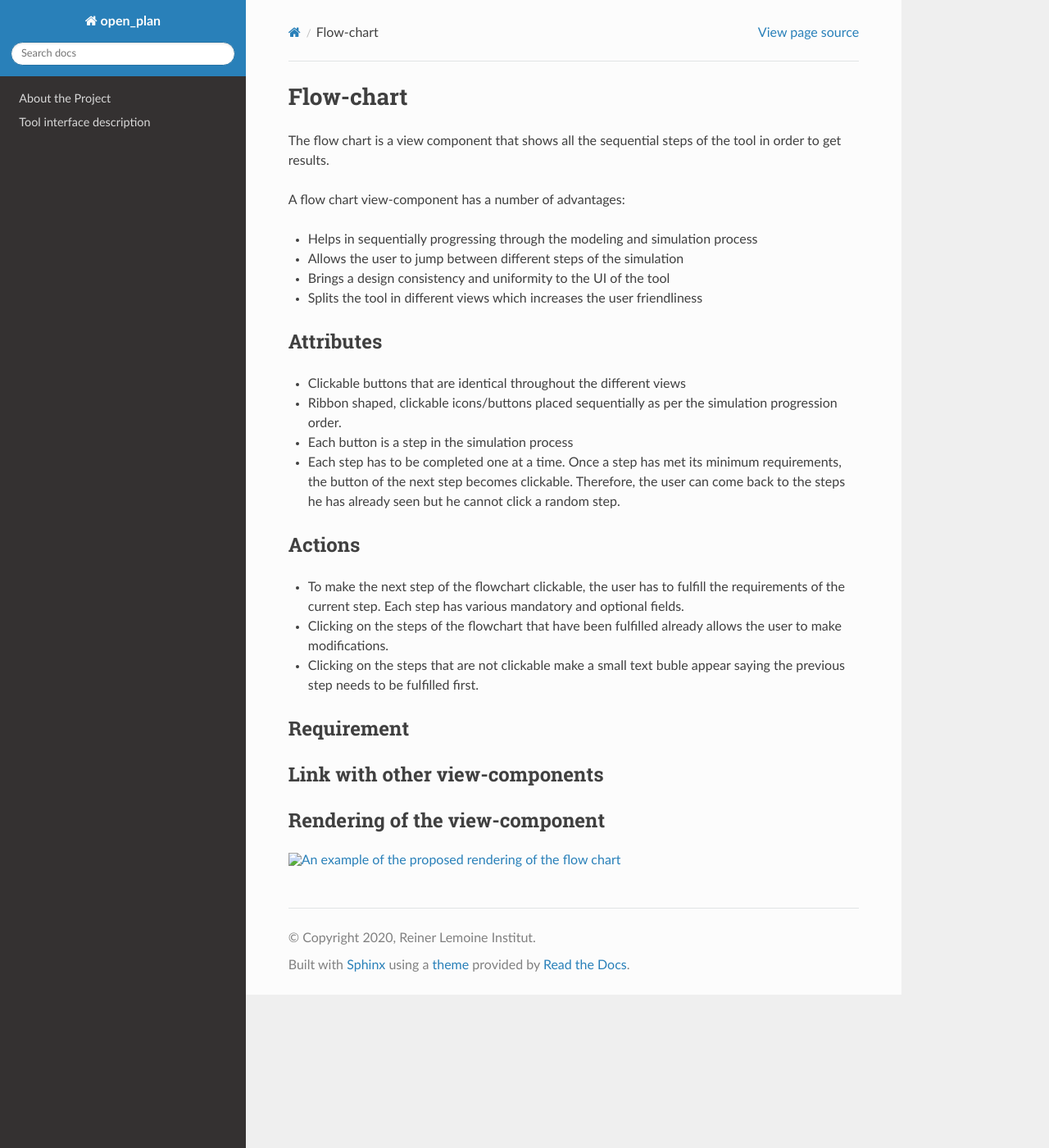
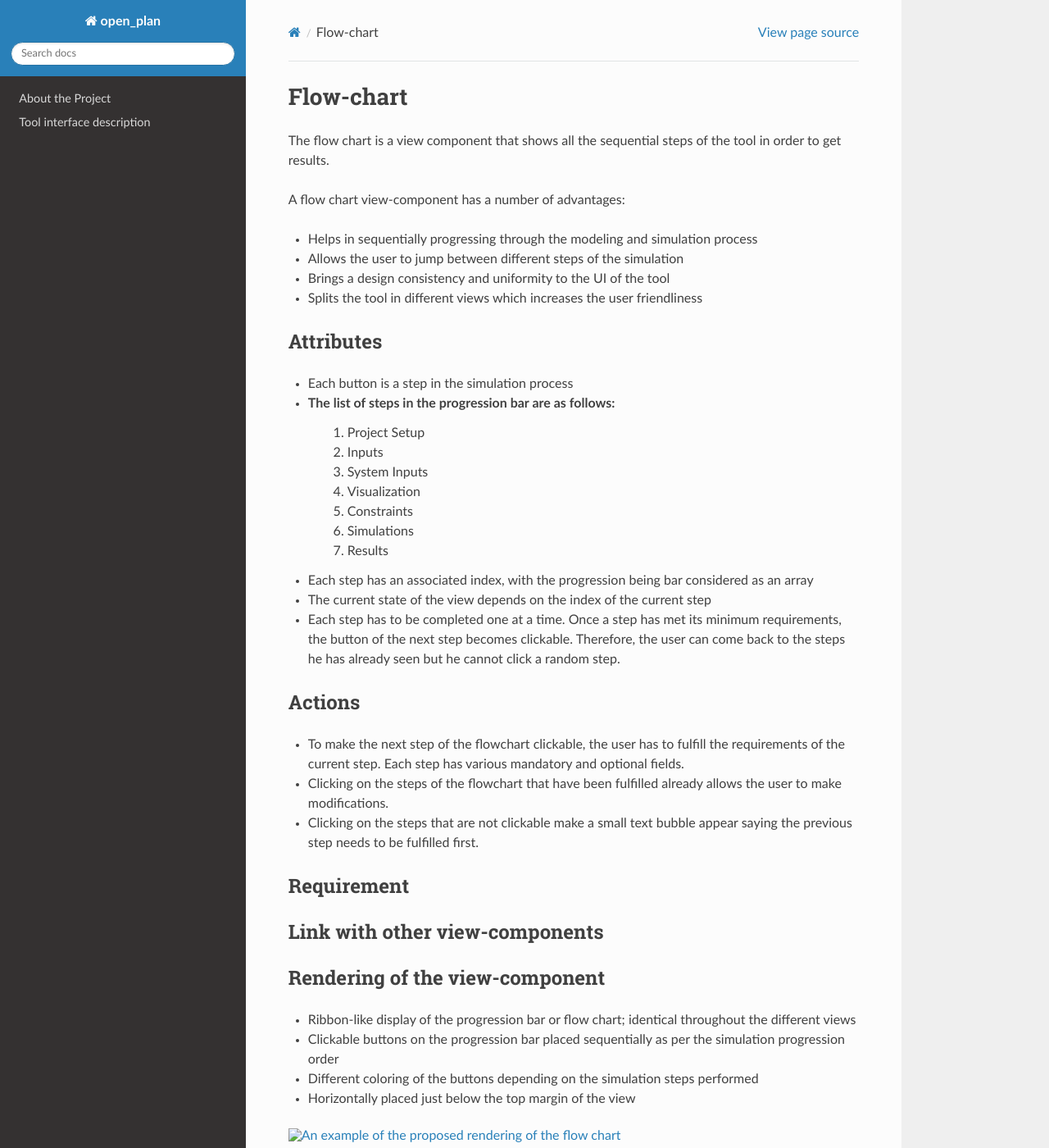
Before and after one commit to rl-institut/open_plan, a Sphinx documentation site: the page built from docs/view_components/flow_chart.rst, in a window 1280 px wide and 1400 px high. Shown: the whole window at 82% size. Built offline with Sphinx 7.4.7 and the Read the Docs theme 2.0.0, drawn with Linux system fonts in a browser that asks for light colours; formulas are drawn with MathJax 3.

Commit message:
Update the description of the flow_chart view-component

```diff
--- a/docs/view_components/flow_chart.rst
+++ b/docs/view_components/flow_chart.rst
@@ -14,9 +14,17 @@ A flow chart view-component has a number of advantages:
 Attributes
 ^^^^^^^^^^
 
-* Clickable buttons that are identical throughout the different views
-* Ribbon shaped, clickable icons/buttons placed sequentially as per the simulation progression order.
 * Each button is a step in the simulation process
+* The list of steps in the progression bar are as follows:
+    #. Project Setup
+    #. Inputs
+    #. System Inputs
+    #. Visualization
+    #. Constraints
+    #. Simulations
+    #. Results
+* Each step has an associated index, with the progression being bar considered as an array
+* The current state of the view depends on the index of the current step
 * Each step has to be completed one at a time. Once a step has met its minimum requirements, the button of the next step becomes clickable. Therefore, the user can come back to the steps he has already seen but he cannot click a random step.
 
 Actions
@@ -24,7 +32,7 @@ Actions
 
 * To make the next step of the flowchart clickable, the user has to fulfill the requirements of the current step. Each step has various mandatory and optional fields.
 * Clicking on the steps of the flowchart that have been fulfilled already allows the user to make modifications.
-* Clicking on the steps that are not clickable make a small text buble appear saying the previous step needs to be fulfilled first.
+* Clicking on the steps that are not clickable make a small text bubble appear saying the previous step needs to be fulfilled first.
 
 Requirement
 ^^^^^^^^^^^
@@ -35,6 +43,11 @@ Link with other view-components
 Rendering of the view-component
 ^^^^^^^^^^^^^^^^^^^^^^^^^^^^^^^
 
+* Ribbon-like display of the progression bar or flow chart; identical throughout the different views
+* Clickable buttons on the progression bar placed sequentially as per the simulation progression order
+* Different coloring of the buttons depending on the simulation steps performed
+* Horizontally placed just below the top margin of the view
+
 .. image:: docs/assets/flow_chart.png
    :width: 400
    :alt: An example of the proposed rendering of the flow chart
```
